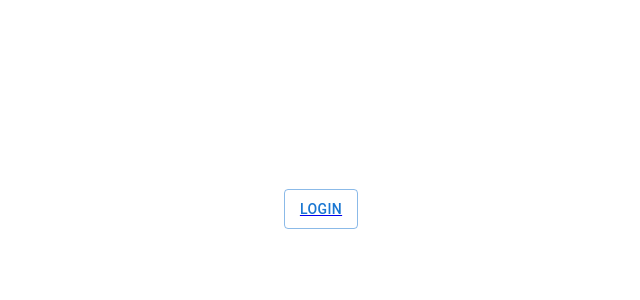
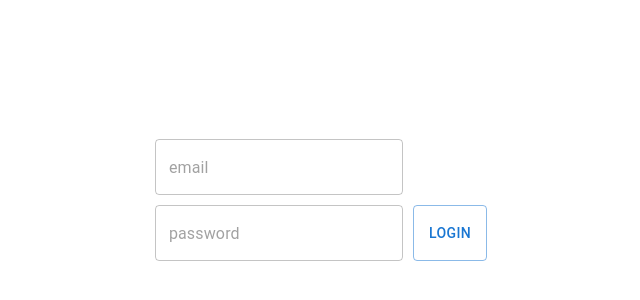
Before and after one commit to doostiamin/CS35L-Project, a React (Create React App) app in the folder client/: page /login in a window 1280 px wide. Shown: the part 200-500 px from the top of the page, without its empty margins (319-959 px from the left). Built offline with nearby package versions, Linux system fonts and the light colour scheme.

Commit message:
Setup basic login functionality, no back-end interaction.
- made login default page when app opens for usability
- username and password input stored ready to send to API
- login button navigates to homepage all the time
- TODO: username/password authentication

```diff
--- a/client/src/App.js
+++ b/client/src/App.js
@@ -11,14 +11,17 @@ import { BrowserRouter, Route, Routes } from "react-router-dom";
 
 function App() {
   return(
+    <div>
       <BrowserRouter>
         <Routes>
+          <Route exact path="/" element={<Login/>}></Route>
           <Route path="/login" element={<Login/>}></Route>
           <Route path="/homepage" element={<Homepage/>}></Route>
           <Route path="/leaderboard" element={<Leaderboard/>}></Route>
           <Route path="/spell" element={<Spell/>}></Route>
         </Routes>
       </BrowserRouter>
+    </div>
   );
 }
 
--- a/client/src/pages/Login.js
+++ b/client/src/pages/Login.js
@@ -1,22 +1,54 @@
-import { Box } from '@mui/material';
+import { Box, FormControl, TextField } from '@mui/material';
 import Button from '@mui/material/Button';
-import { Link } from "react-router-dom";
+import { Navigate, useNavigate } from "react-router-dom";
+import { useState } from 'react';
 
-const boxDefault = {
-    height: 770,
-    padding: 2,
-    minWidth: 600,
-    m: 1
-}
+const login = {
+  margin: "5px"
+};
 
-export default function Login() {
-    return (
-      <div id="login">
-        <Link to="/homepage">
-          <Box sx={boxDefault} display="flex" justifyContent="center" alignItems="center">
-            <Button variant="outlined" sx={{height:40}}>Login</Button>
-          </Box>
-        </Link>
-      </div>
-      );
-}
+const Login = () => {
+
+  const navigate = useNavigate();
+
+  const [username, setUsername] = useState("");
+  const [password, setPassword] = useState("");
+
+  function authenticate(){
+    console.log("authenticating ", username, "\npassword ", password);
+
+    // API call to navigate only if valid authentication
+    if(true){
+      navigate('/homepage');
+    }
+    //else
+     // alert("invalid username and/or password.");
+  }
+
+  return (
+    <Box height="100vh" display="flex" flexDirection="column" justifyContent="center" alignItems="center">
+      <Box>
+        <TextField id="email"
+          type="email"
+          placeholder="email"
+          onChange={(e) => setUsername(e.target.value)}
+          sx={login}
+        />
+        <Box display="flex">
+          <TextField id="password"
+            type="password"
+            placeholder="password"
+            onChange={(e) => setPassword(e.target.value)}
+            sx={login}
+          />
+          <Button variant="outlined"
+            onClick={() => authenticate()}
+            sx={login}
+          >login</Button>
+        </Box>
+      </Box>
+    </Box>
+  );
+};
+
+export default Login;
```
Lines whose indentation alone changed are shown as unchanged.
